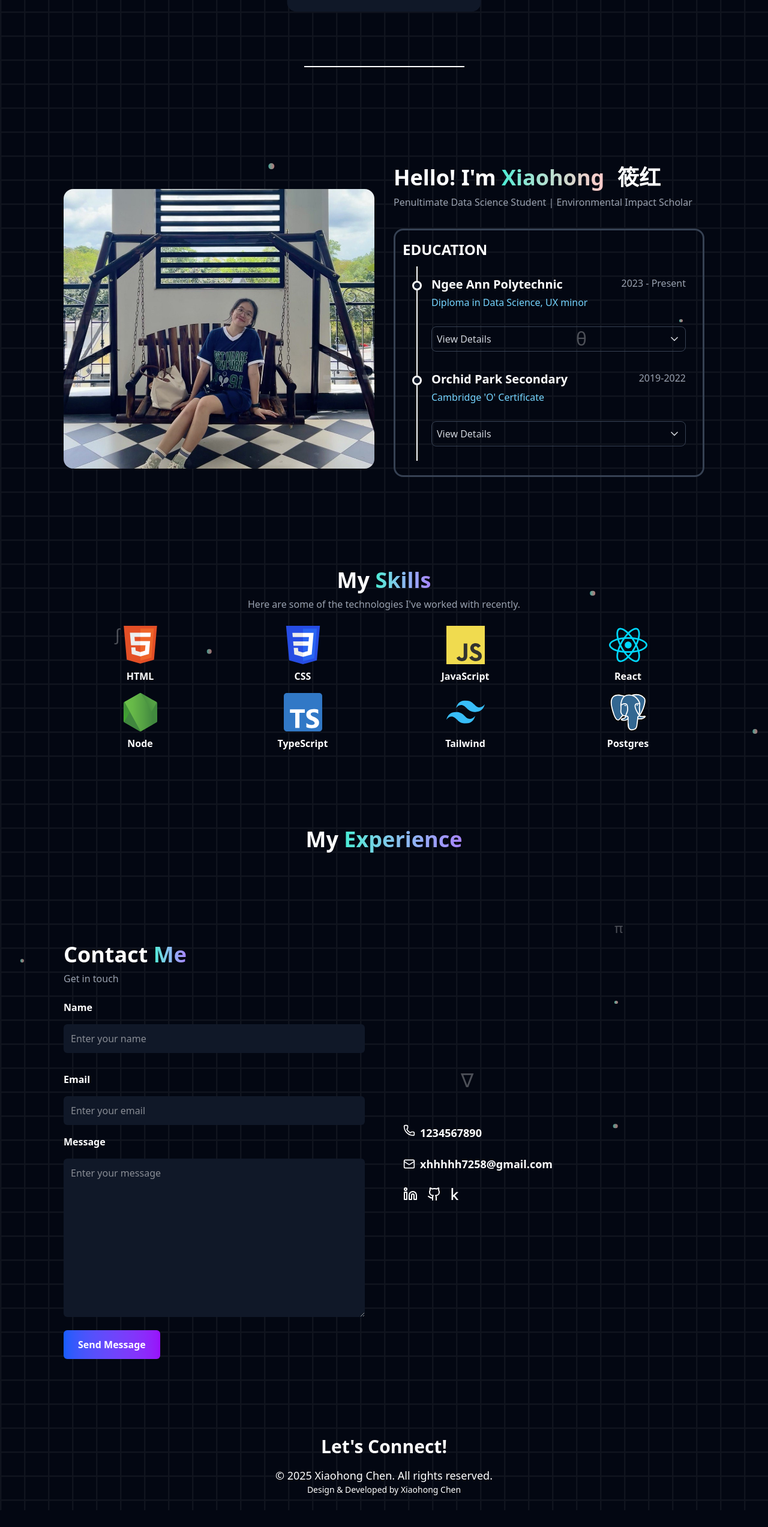
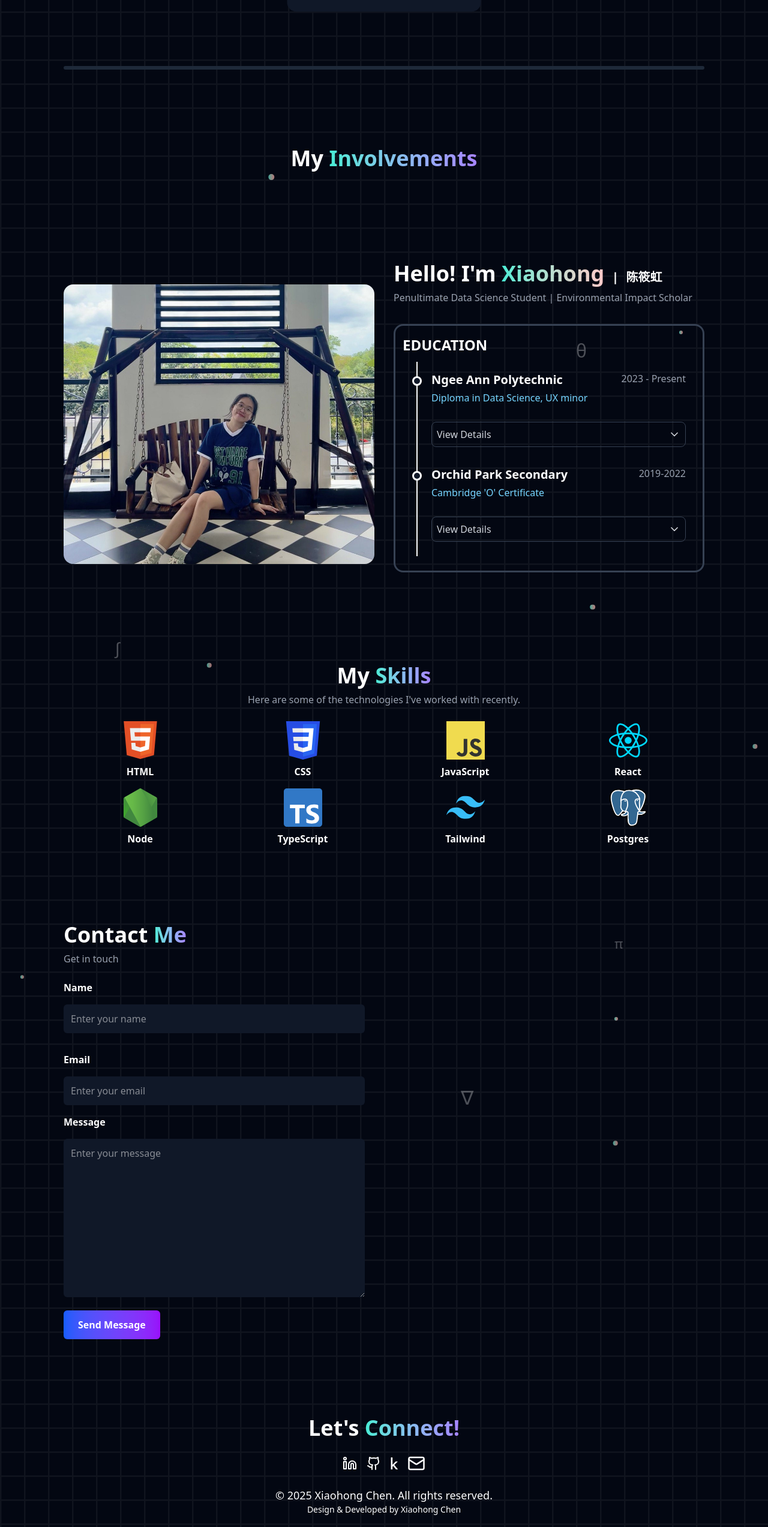
Before and after one commit to xhhhhhchen/My-Portfolio, a React (Vite) app: page /main in a window 1280 px wide. Shown: the part 2421-4966 px from the top of the page at 60% size. Before the commit the page ends 4938 px from the top, so only its background shows below. Built offline with nearby package versions, Linux system fonts and the light colour scheme.

Commit message:
made minor ajustments

```diff
--- a/src/App.jsx
+++ b/src/App.jsx
@@ -112,9 +112,10 @@ const App = () => {
             <Header />
             <Hero />
             <Projects />
+
+            <Experience />
             <About />
             <Skills />
-            <Experience />
             <Contact />
             <Footer />
           </div>
--- a/src/components/footer.jsx
+++ b/src/components/footer.jsx
@@ -1,11 +1,39 @@
-import React from 'react'
+import { Mail,Linkedin, Github} from 'lucide-react';
+import { FontAwesomeIcon } from '@fortawesome/react-fontawesome';
+import { faKaggle } from '@fortawesome/free-brands-svg-icons';
+
+import Title from '../components/title'
 
 const footer = () => {
   return (
     <footer className='pt-32 pb-6 text-center'>
         <div className='container'>
 
-            <h2 className='text-3xl font-bold text-white-900 mb-4'>Let's Connect!</h2>
+
+        <Title title = "Let's" highlight ="Connect!" subtitle ='' isCenter={true}/>
+
+
+
+
+        <div className = "flex  items-center gap-4 mb-6 justify-center ">
+          <a href = "https://www.linkedin.com/in/alex-carter-7258/" target = "_blank" rel="noreferrer" className='hover:-translate-y-2 transition-all duration=100 ease-in-out'>
+              <Linkedin className = "size-6"/>
+          </a>
+
+
+          <a href = "https://www.linkedin.com/in/alex-carter-7258/" target = "_blank" rel="noreferrer" className='hover:-translate-y-2  transition-all duration=100 ease-in-out'>
+              <Github className = "size-6"/>
+          </a>
+
+          <a href="https://www.kaggle.com/your-profile" target="_blank" rel="noreferrer" className="hover:-translate-y-2 transition-all duration-100 ease-in-out">
+              <FontAwesomeIcon icon={faKaggle} className="text-white" size="lg"  />
+          </a>
+
+          <a href="  xhhhhh7258@gmail.com" target="_blank" rel="noreferrer" className="hover:-translate-y-2 transition-all duration-100 ease-in-out">
+              <Mail className="text-white" size="30"  />
+          </a>
+        </div>
+
 
             <p className='text-lg text-white-900'>© {new Date().getFullYear()} Xiaohong Chen. All rights reserved.</p>
             <p className='text-sm text-white-900'>Design & Developed by Xiaohong Chen</p>
--- a/src/sections/about.jsx
+++ b/src/sections/about.jsx
@@ -26,7 +26,7 @@ const About = () => {
               <div className = 'text-left mb-6'>
               <h2 className = 'capitalize text-2xl  font-bold mb-2 md:text-3xl lg:text-4xl'>
                   Hello! I'm {' '} <span className = "bg-gradient-to-r from-teal-300 to-red-200  bg-clip-text text-transparent"> Xiaohong</span>
-                  <span className = " bg-white-100 bg-clip-text font-mono"> 筱红  </span>
+                  <span className = "text-xl bg-white-100 bg-clip-text font-mono"> | 陈筱虹  </span>
               </h2>
 
               <p className = "text-gray-400 ">
--- a/src/sections/contact.jsx
+++ b/src/sections/contact.jsx
@@ -4,6 +4,7 @@ import Form from '../components/form'
 import { Phone ,Mail,Linkedin, Github} from 'lucide-react';
 import { FontAwesomeIcon } from '@fortawesome/react-fontawesome';
 import { faKaggle } from '@fortawesome/free-brands-svg-icons';
+
 
 
 
@@ -14,43 +15,14 @@ const contact = () => {
             <Title title = 'contact' highlight ="me" subtitle ='Get in touch' isCenter={false}/>
 
             <div className='md:grid md:grid-cols-2 md:gap-16 items-center'>
+
             <Form/>
 
+
                 <div className='mb-16 mt-8'>
-                    <div className='mn-2 flex flex-wrap items-left gap-2 mb-6 justify-start '>
-
-                        <Phone className ="size-5"/>
-                        <a href="tel: 0167923232" className='text-lg font-semibold text-white-900 hover:text-blue-600 transition-colors duration-3=100 ease-in'>
-                        1234567890 </a>
-                    </div>
-
-                    <div className='mn-2 flex flex-wrap items-center gap-2 mb-6 justify-start '>
-
-                        <Mail className ="size-5"/>
-                        <a href="mailto: xhhhhh7258@gmail.com" className='text-lg font-semibold text-white-900 hover:text-blue-600 transition-colors duration-3=100 ease-in'>
-                        xhhhhh7258@gmail.com </a>
-                    </div>
-
-                    <div className = "flex  items-center gap-4 mb-6 justify-start ">
-                        <a href = "https://www.linkedin.com/in/alex-carter-7258/" target = "_blank" rel="noreferrer" className='hover:-translate-y-2 transition-all duration=100 ease-in-out'>
-                            <Linkedin className = "size-6"/>
-                            </a>
 
 
-                        <a href = "https://www.linkedin.com/in/alex-carter-7258/" target = "_blank" rel="noreferrer" className='hover:-translate-y-2  transition-all duration=100 ease-in-out'>
-                            <Github className = "size-6"/>
-                            </a>
-
-                        <a href="https://www.kaggle.com/your-profile" target="_blank" rel="noreferrer" className="hover:-translate-y-2 transition-all duration-100 ease-in-out">
-                            <FontAwesomeIcon icon={faKaggle} className="text-white" size="lg"  />
-                            </a>
-
-
-
-
-                            </div>
-
-                    </div>
+             </div>
 
                 </div>
 
--- a/src/sections/education.jsx
+++ b/src/sections/education.jsx
@@ -110,6 +110,7 @@ const EducationSection = () => {
 
                 <div className="mt-4">
                   <p className="text-gray-400 font-medium mb-2">Related coursework:</p>
+
                   <ul className="grid grid-cols-1 md:grid-cols-2 gap-1 text-gray-300">
                     <li className="flex items-center">
                       <span className="w-1 h-1 mr-2 bg-gray-500 rounded-full"></span>
@@ -135,6 +136,7 @@ const EducationSection = () => {
                     <span className="w-1 h-1 mr-2 bg-gray-500 rounded-full"></span>
                     Intelligent Enterprise Systems
                   </li>
+
                 </ul>
               </div>
 
--- a/src/sections/experience.jsx
+++ b/src/sections/experience.jsx
@@ -3,8 +3,9 @@ import Title from '../components/title'
 
 const Experience = () => {
   return (
-    <div className = "mt-32">
-    < Title title = 'my' highlight = "Experience" subtitle = "" />
+    <div className = "mt-32 container ">
+    < Title title = 'my' highlight = "Involvements" subtitle = "" />
+
     </div>
 )
 }
--- a/src/sections/projects.jsx
+++ b/src/sections/projects.jsx
@@ -170,7 +170,7 @@ const Projects = () => {
         </motion.div>
 
 
-        <div className="w-1/3 md:w-1/4 border-t-2 border-white mx-auto my-6 md:my-9"></div>
+        <div className="w-full md:w-full border-t-6 rounded-4xl border-gray-800 mx-auto my-6 md:my-9"></div>
       </div>
     </section>
   );
```
Also changed, not shown: src/components/orbiting circles.jsx (deleted, +0 -56 lines).
